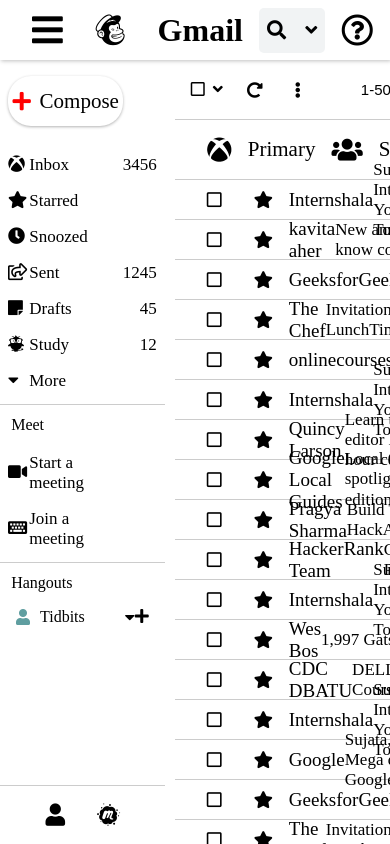
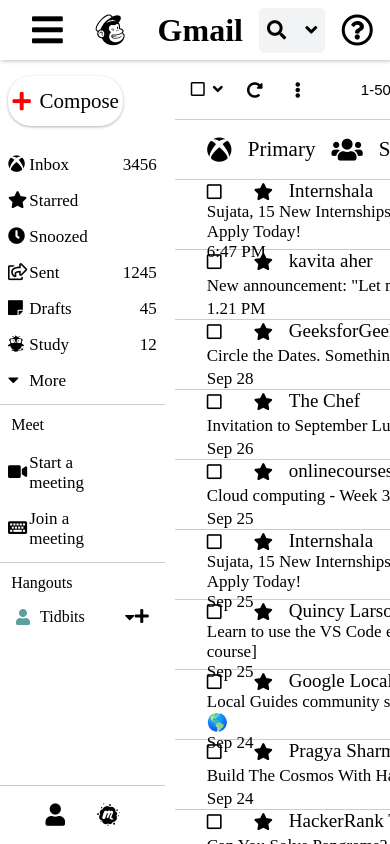
Before and after one commit to TidbitsJS/Gmail-Page, a React (Create React App) app: page / in a window 390 px wide. Shown: the top 844 px of the page. Built offline with nearby package versions, Linux system fonts and the light colour scheme.

Commit message:
little bit of responsivness

```diff
--- a/src/container/Body/Mails/mail.css
+++ b/src/container/Body/Mails/mail.css
@@ -118,3 +118,20 @@
   justify-content: flex-end;
   margin-right: 1rem;
 }
+
+@media (max-width: 1040px) {
+  .mail-email {
+    flex-direction: column;
+    align-items: flex-start;
+    height: 70px;
+  }
+
+  .email-content,
+  .email-time {
+    margin-left: 2rem;
+  }
+
+  .email-info i {
+    margin: 0 1rem;
+  }
+}
```
